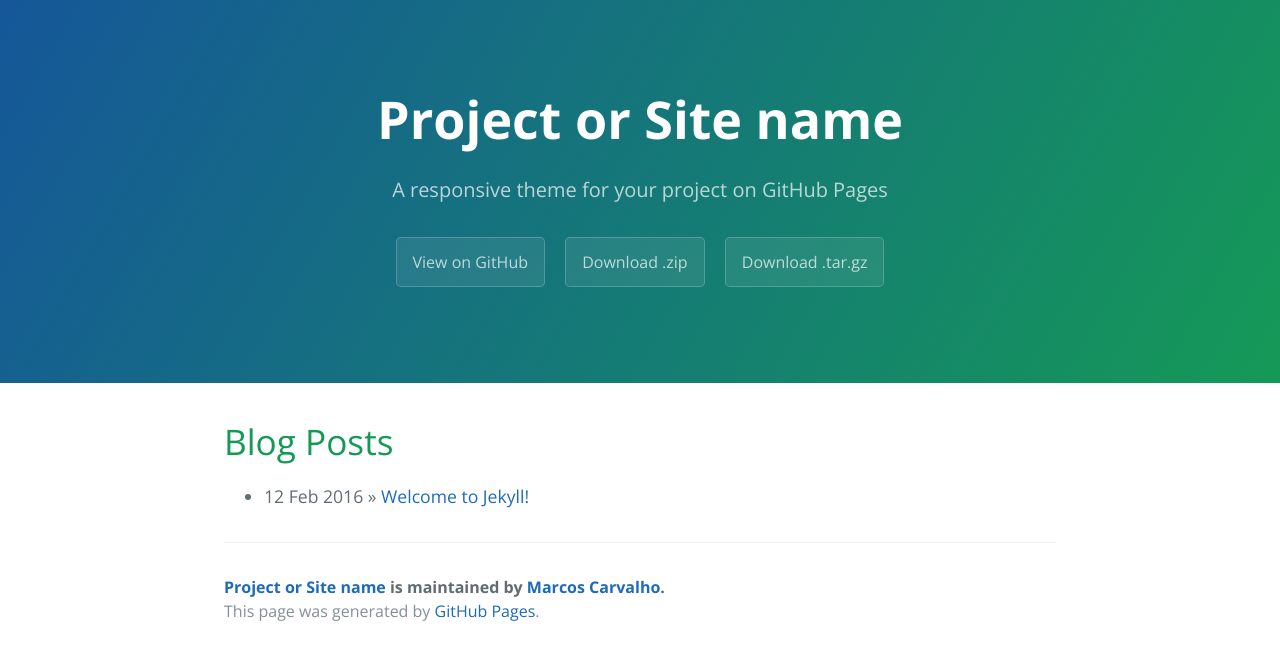
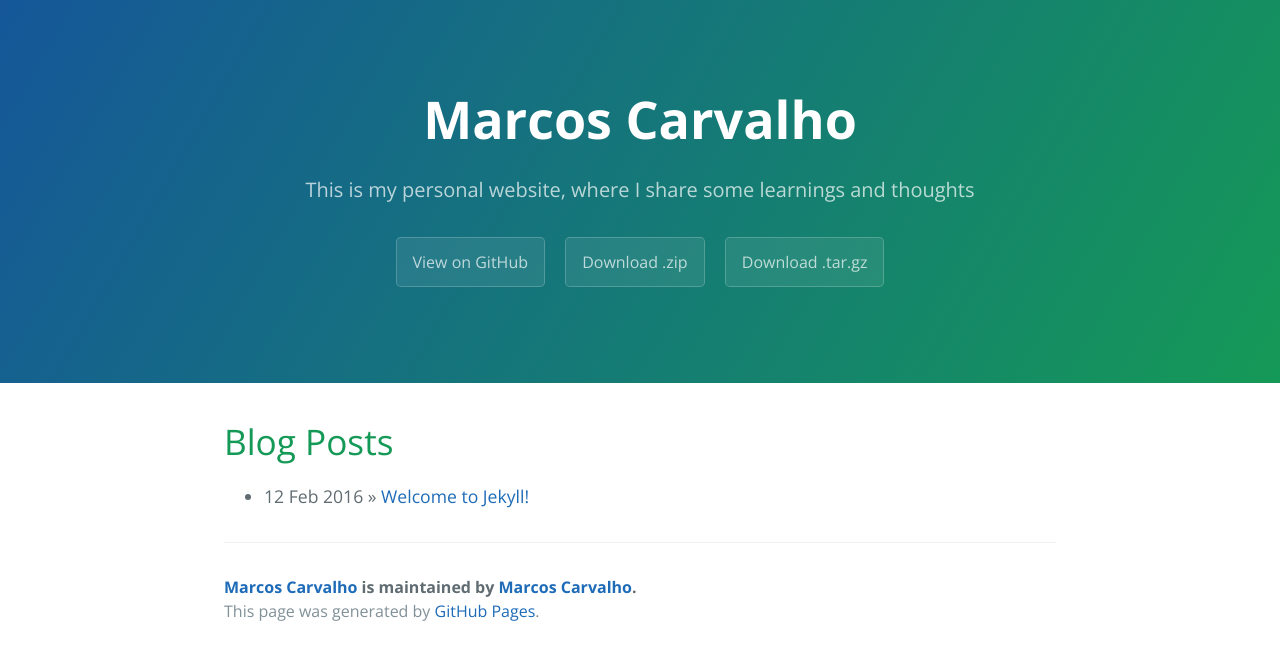
Before and after one commit to pcMarcos/pcMarcos.github.io, a Jekyll site: the page built from index.html, in a window 1280 px wide. Shown: the top 660 px of the page. Built offline with Jekyll 4.4.1, drawn with Linux system fonts in a browser that asks for light colours; the list of posts is cut into pages by our own code.

Commit message:
editing homepage

```diff
--- a/_config.yml
+++ b/_config.yml
@@ -1,6 +1,6 @@
 # Setup
-title:        Project or Site name
-tagline:      A responsive theme for your project on GitHub Pages
+title:        Marcos Carvalho
+tagline:      This is my personal website, where I share some learnings and thoughts
 baseurl:      ""
 paginate:     1
 locale:       "en"
@@ -8,7 +8,7 @@ locale:       "en"
 # About/contact
 author:
   name:       Marcos Carvalho
-  url:        http://yourhomepage.com
+  url:        https://www.linkedin.com/in/mpcarvalho
 
 # Gems
 gems:
```
Also changed, not shown: 3 other files.
